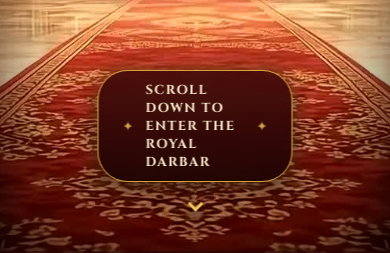
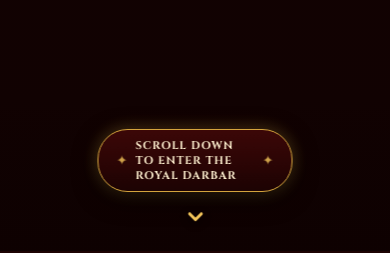
Before and after one commit to rahulchoudhary8322/sahu_ji_gajak, a React (Vite) app in the folder frontend/: page / in a window 390 px wide. Shown: the part 590-843 px from the top of the page. Built offline with nearby package versions, Linux system fonts and the light colour scheme; no server answers; a web font is replaced by a local one.

Commit message:
fix(mobile): adapt canvas framing to show full royal elephants and palace gates on mobile screens

```diff
--- a/frontend/src/components/ScrollAnimation.jsx
+++ b/frontend/src/components/ScrollAnimation.jsx
@@ -68,12 +68,35 @@ export default function ScrollAnimation() {
       canvas.height = actualHeight;
     }
 
-    // Cover calculation: match 1920x1080 (16:9) to canvas dimensions without distortion
-    const scale = Math.max(actualWidth / 1920, actualHeight / 1080);
-    const drawW = 1920 * scale;
-    const drawH = 1080 * scale;
-    const drawX = (actualWidth - drawW) / 2;
-    const drawY = (actualHeight - drawH) / 2;
+    // Always clear canvas before painting to eliminate ghosting/artefacts
+    ctx.fillStyle = '#120202';
+    ctx.fillRect(0, 0, actualWidth, actualHeight);
+
+    // Responsive framing calculation:
+    // On mobile portrait (width <= 768px or tall aspect ratio < 1.15),
+    // fit the full 1920 width so both royal elephants on the left and right
+    // flanks and the grand palace gate are 100% visible and uncropped.
+    const isPortraitMobile = canvasWidth <= 768 || (canvasWidth / canvasHeight < 1.15);
+
+    let drawW, drawH, drawX, drawY;
+
+    if (isPortraitMobile) {
+      // Fit full width without cropping the left and right elephants
+      const scale = actualWidth / 1920;
+      drawW = actualWidth;
+      drawH = Math.round(1080 * scale);
+      drawX = 0;
+      // Vertically center with a slight optical balance for the top navbar
+      const navOffset = Math.round(18 * dpr);
+      drawY = Math.round((actualHeight - drawH) / 2) + navOffset;
+    } else {
+      // Desktop / landscape viewports: cover calculation
+      const scale = Math.max(actualWidth / 1920, actualHeight / 1080);
+      drawW = Math.round(1920 * scale);
+      drawH = Math.round(1080 * scale);
+      drawX = Math.round((actualWidth - drawW) / 2);
+      drawY = Math.round((actualHeight - drawH) / 2);
+    }
 
     ctx.drawImage(
       img,
--- a/frontend/src/styles/ScrollAnimation.css
+++ b/frontend/src/styles/ScrollAnimation.css
@@ -226,10 +226,39 @@
   .hero-scroll-container {
     height: 420vh;
   }
+  .canvas-sticky-viewport {
+    background: radial-gradient(circle at 50% 50%, #240404 0%, #140202 70%, #0d0101 100%);
+  }
+  .royal-vignette-overlay {
+    background: linear-gradient(
+      180deg,
+      rgba(13, 1, 1, 0.85) 0%,
+      rgba(13, 1, 1, 0.15) 20%,
+      rgba(0, 0, 0, 0) 50%,
+      rgba(13, 1, 1, 0.15) 80%,
+      rgba(13, 1, 1, 0.85) 100%
+    );
+    box-shadow: none;
+  }
   .royal-loader-hud {
-    bottom: 20px;
+    bottom: 24px;
     right: 50%;
     transform: translateX(50%);
     animation: none;
   }
+  .loader-inner-badge {
+    padding: 10px 18px;
+    min-width: 200px;
+  }
+  .scroll-prompt-wrapper {
+    bottom: 24px;
+  }
+  .scroll-prompt-pill {
+    padding: 8px 18px;
+    gap: 8px;
+  }
+  .scroll-prompt-text {
+    font-size: 11px;
+    letter-spacing: 1px;
+  }
 }
```
